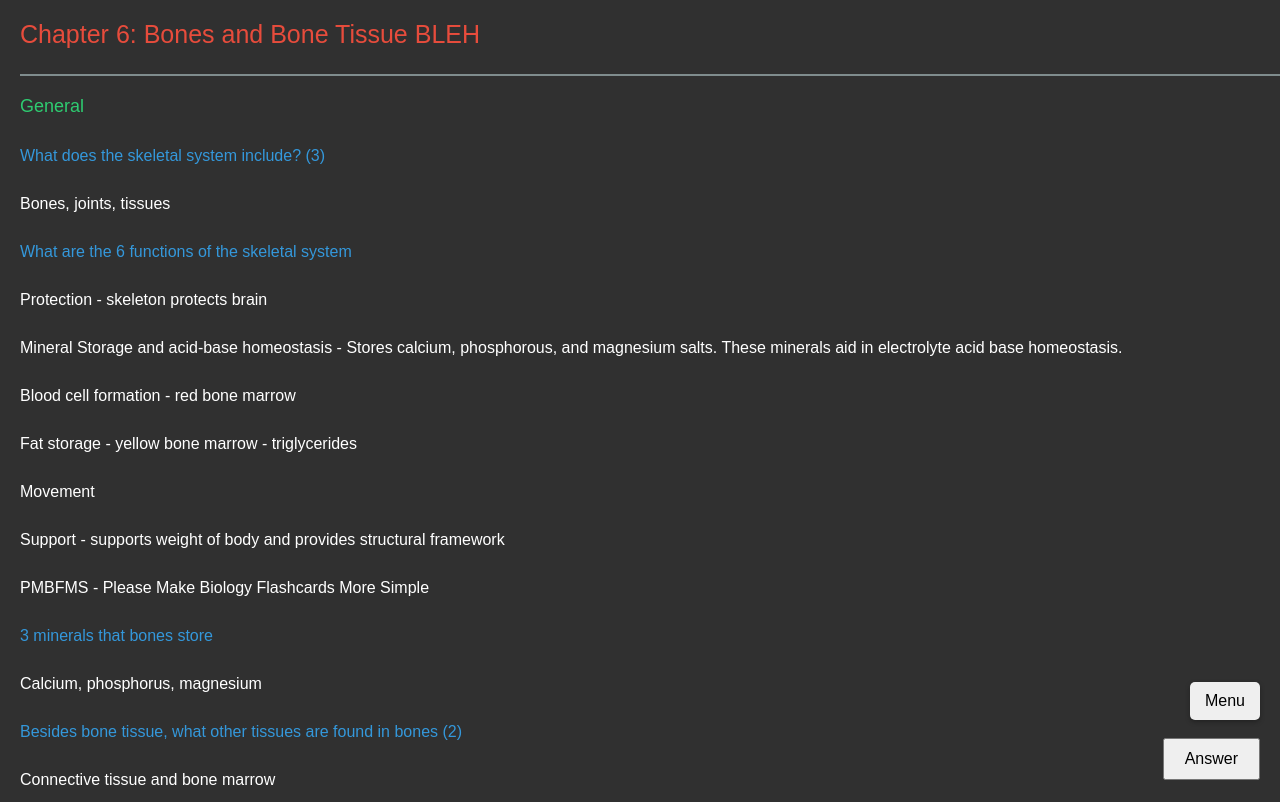
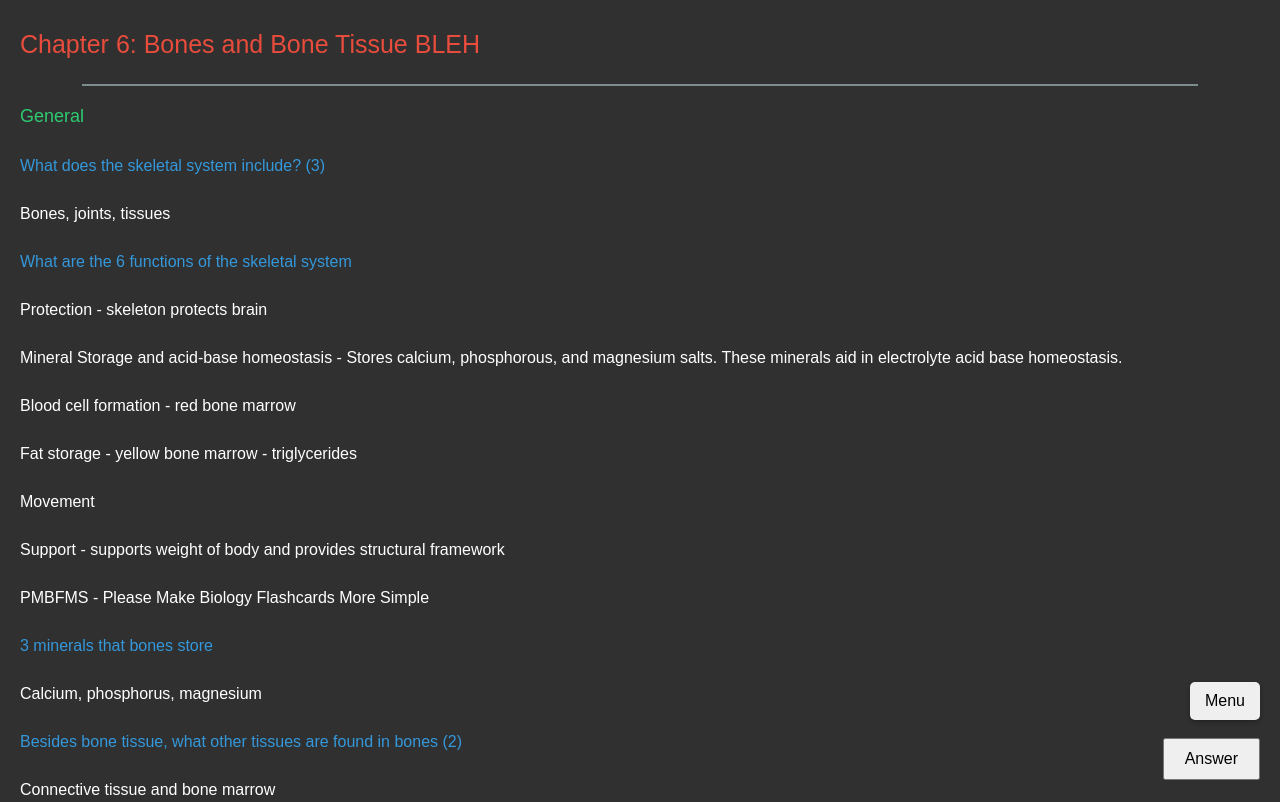
Before and after one commit to hmzfier/StudyTron, a plain HTML site: page ap-chapter-6.html in a window 1280 px wide. Shown: the top 802 px of the page. Drawn offline with Linux system fonts and the light colour scheme.

Commit message:
4th commit

```diff
--- a/style.css
+++ b/style.css
@@ -1,10 +1,10 @@
 body {
     background-color: #303030;
-    margin: 20px; /* Optional: remove default margin */
-    padding: 0; /* Optional: remove default padding */
+    margin: 0; /* remove to prevent double-width */
+    padding: 20px; /* single padding inside */
     font-family: Arial, sans-serif;
-    width: 100%;        /* ensures body takes full width of the screen */
-    box-sizing: border-box; /* includes padding in width calculation */
+    box-sizing: border-box;
+    overflow-x: hidden; /* ensure no horizontal scroll */
 }
 .title {
     color: #e74c3c;        /* Sets the font color to blue */
@@ -15,7 +15,7 @@ body {
     border: none;
     height: 2px;
     background-color: #7f8c8d;
-    width: 100%;
+    width: 90%;
     margin: 20px auto;
 }
 
@@ -49,6 +49,12 @@ body {
     margin-top:30px;
     margin-left:40px;
 }
+
+button {
+    max-width: 90vw; /* ensures buttons never exceed screen width */
+  }
+
+  .divider
 
 #homeButton {
     position: fixed;      /* Fixes the button relative to the viewport */
```
